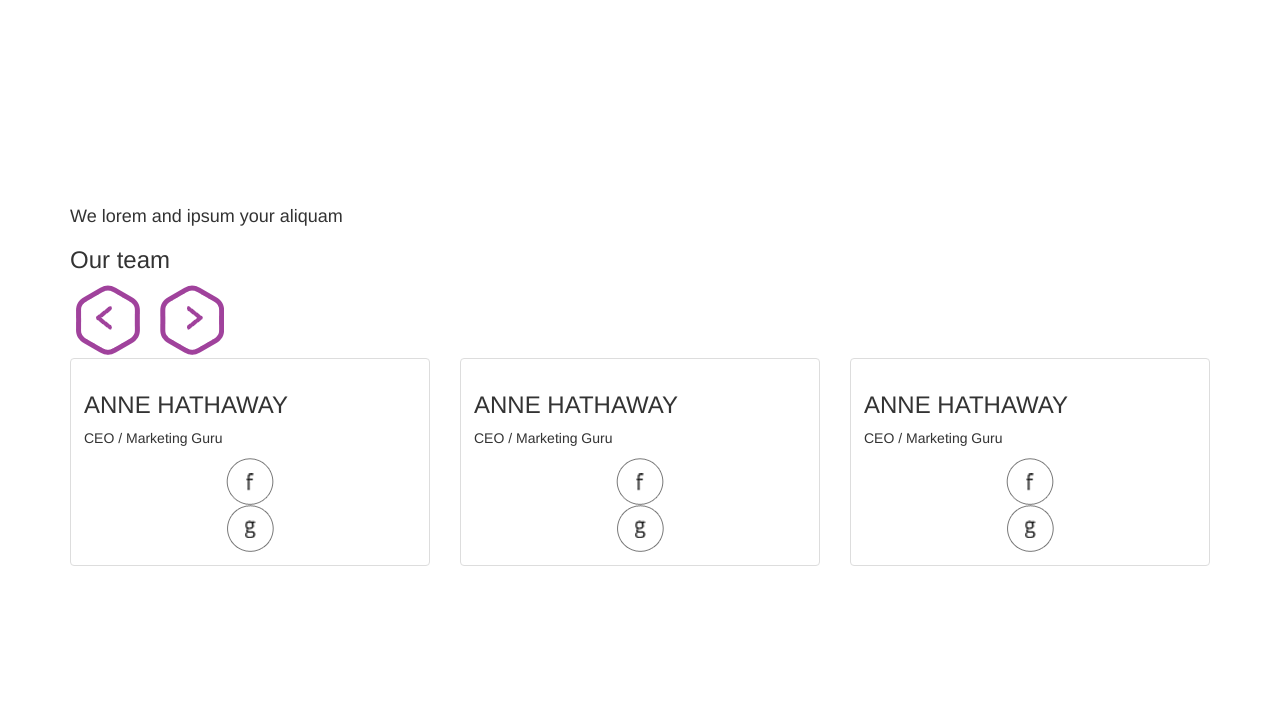
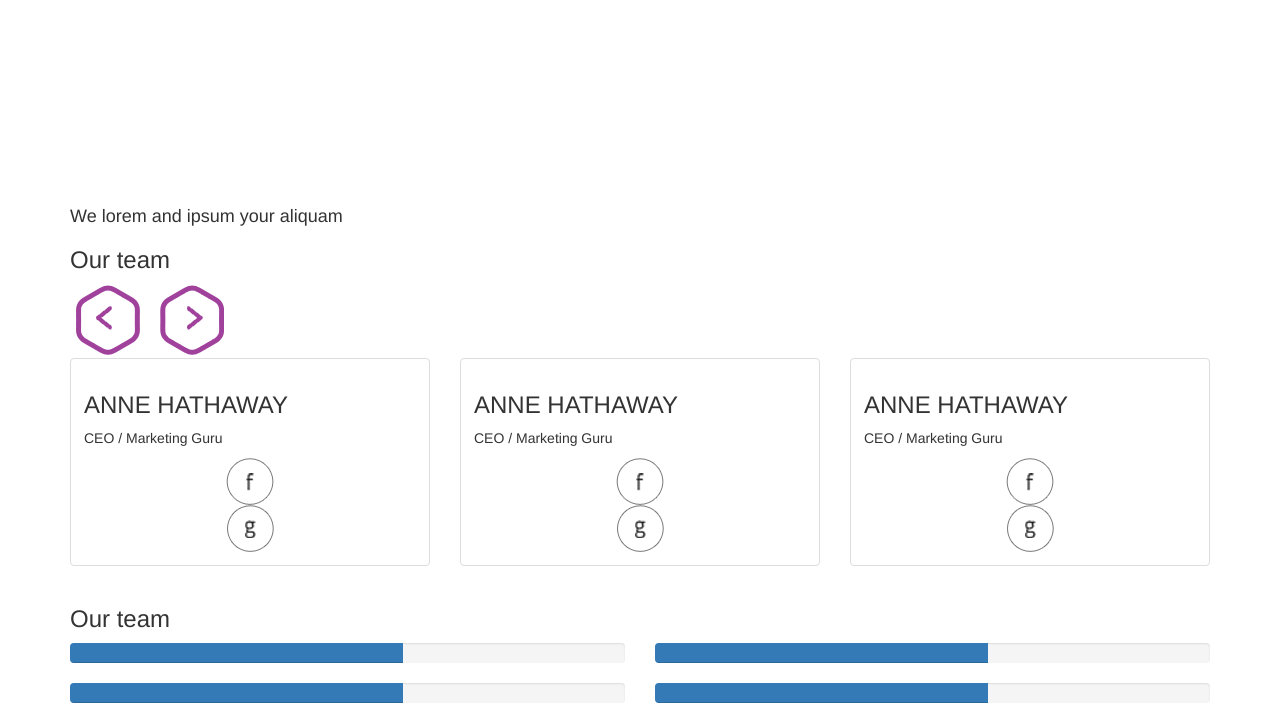
Before and after one commit to vipoolchaudhari/bhagaskara, a plain HTML site: page index.html in a window 1280 px wide. Shown: the part 1354-2077 px from the top of the page. Before the commit the page ends 1940 px from the top, so only its background shows below. Drawn offline with nearby package versions, Linux system fonts and the light colour scheme.

Commit message:
our-skills section added in index  html

```diff
--- a/index.html
+++ b/index.html
@@ -229,7 +229,39 @@
           </div>
         </section>
 
+        <section class="our-skills">
+          <h3 class="primary">
+            Our <span class="">team</span>
+          </h3>
+          <div class="row">
+            <div class="col-md-6">
+              <div class="progress">
+              <div class="progress-bar" role="progressbar" aria-valuenow="60" aria-valuemin="0" aria-valuemax="100" style="width: 60%;">
+                <span class="sr-only">60% Complete</span>
+              </div>
+            </div>
 
+            <div class="progress">
+              <div class="progress-bar" role="progressbar" aria-valuenow="60" aria-valuemin="0" aria-valuemax="100" style="width: 60%;">
+                <span class="sr-only">60% Complete</span>
+              </div>
+            </div>
+            </div>
+            <div class="col-md-6">
+                <div class="progress">
+                <div class="progress-bar" role="progressbar" aria-valuenow="60" aria-valuemin="0" aria-valuemax="100" style="width: 60%;">
+                  <span class="sr-only">60% Complete</span>
+                </div>
+              </div>
+
+              <div class="progress">
+                <div class="progress-bar" role="progressbar" aria-valuenow="60" aria-valuemin="0" aria-valuemax="100" style="width: 60%;">
+                  <span class="sr-only">60% Complete</span>
+                </div>
+              </div>
+            </div>
+          </div>
+        </section>
 
 
       </div>
```
